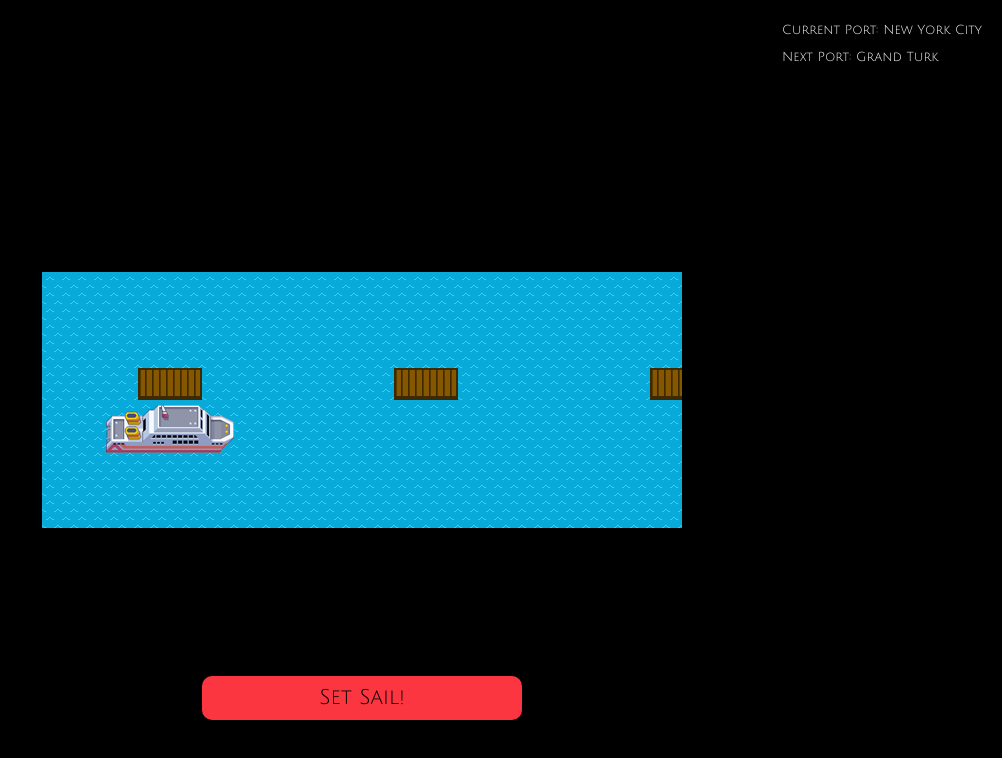
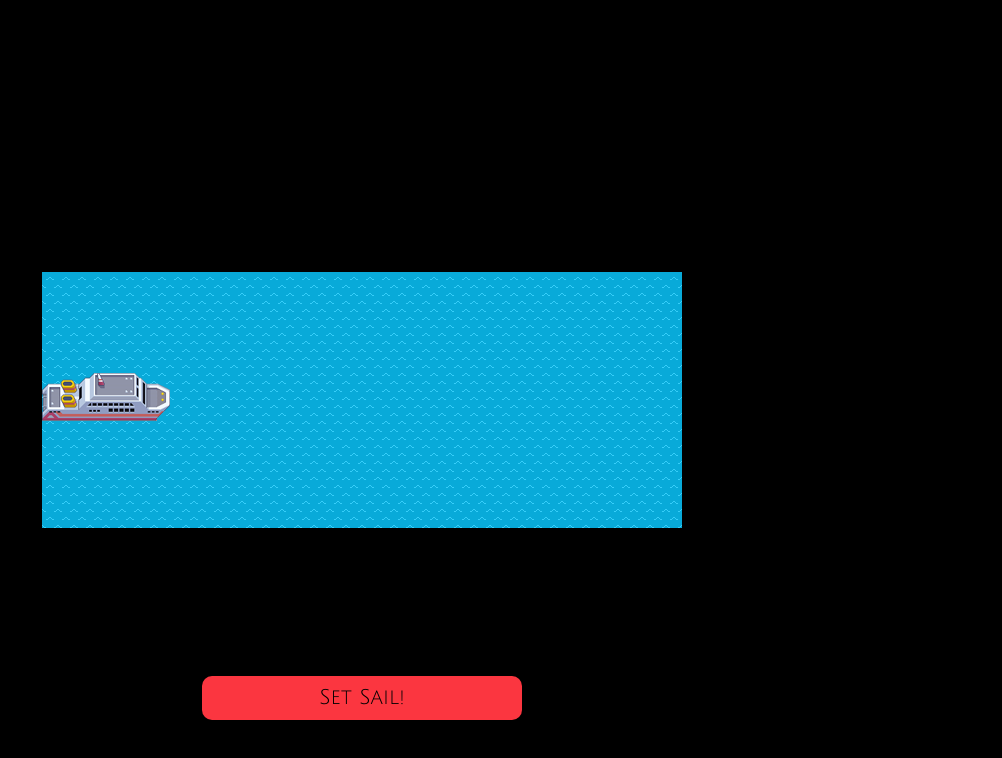
Before and after one commit to sgcook/cruise-ship, a website: page index.html in a window 1280 px wide. Shown: the whole page, without its empty margins (278-1280 px from the left). Drawn offline with Linux system fonts and the light colour scheme.

Commit message:
removed ports from itinerary object

```diff
--- a/index.html
+++ b/index.html
@@ -32,12 +32,7 @@
     <script src="./src/Itinerary.js"></script>
     <script src="./src/Ship.js"></script>
     <script>
-      const itinerary = new Itinerary([
-        new Port("New York City"),
-        new Port("Grand Turk"),
-        new Port("San Juan"),
-        new Port("Amber Cove"),
-      ]);
+      const itinerary = new Itinerary([]);
       const ship = new Ship(itinerary);
       const controller = new Controller(ship);
 
```
